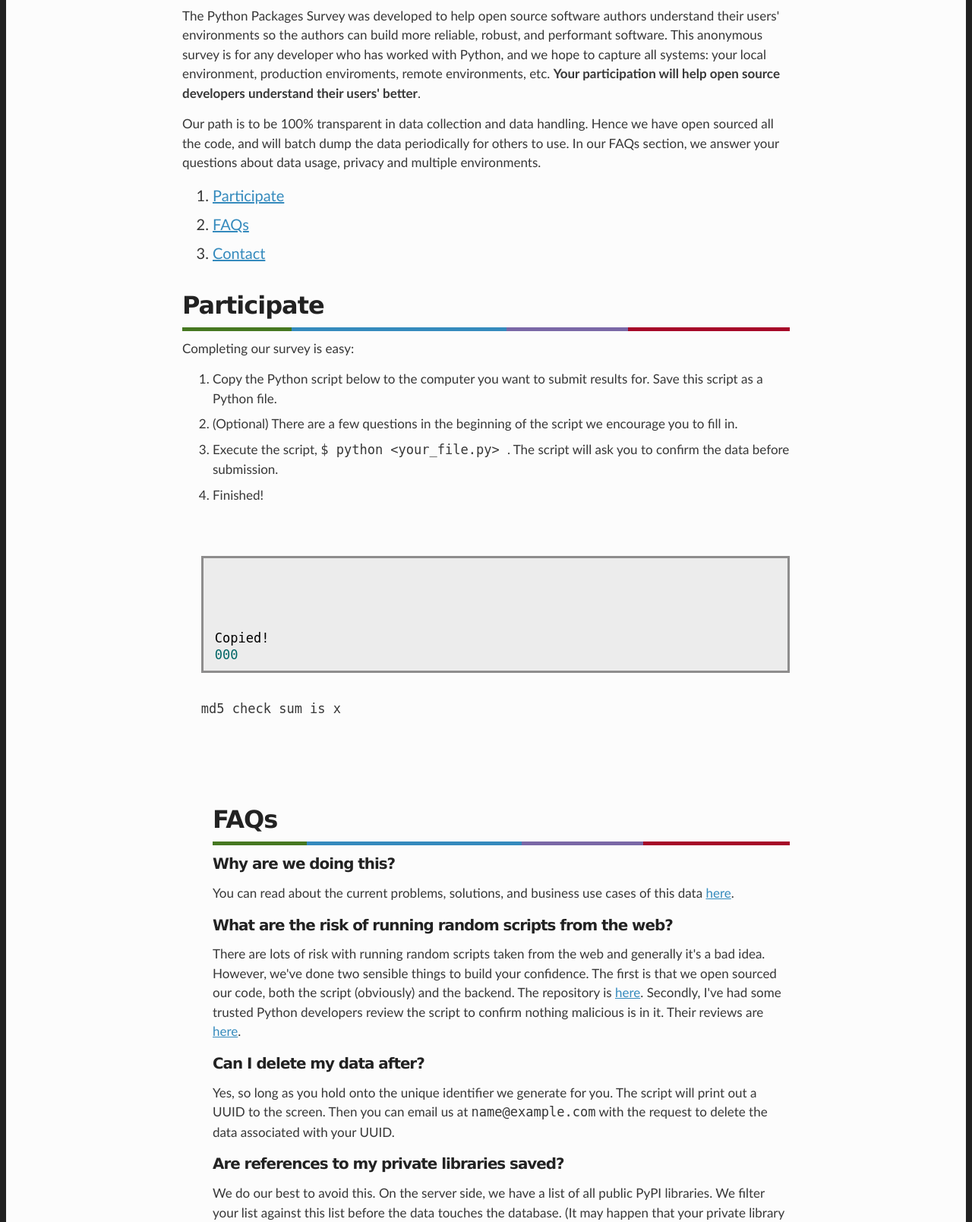
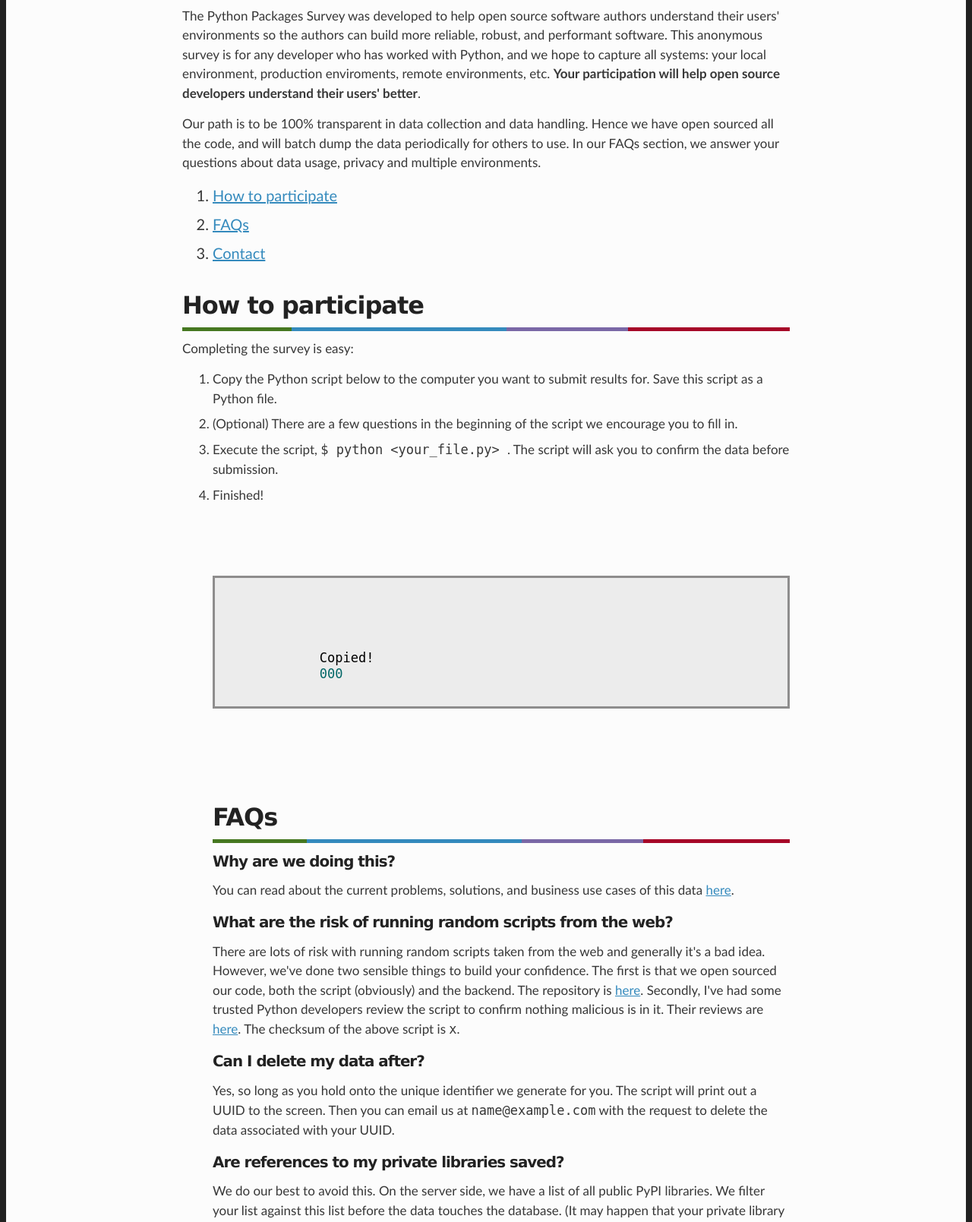
Before and after one commit to CamDavidsonPilon/python_packages_survey, a Flask app: template templates/index.html in a window 1280 px wide. Shown: the part 329-1938 px from the top of the page at 76% size. Run offline with Flask 2, Linux system fonts and the light colour scheme; the template is opened without the code that fills it: most values are stand-ins (such as "Sample title", 1, 10 or a date in 2020); some libraries are stand-ins or nearby versions.

Commit message:
fixes to css and moving the checksum

```diff
--- a/static/style.css
+++ b/static/style.css
@@ -63,24 +63,16 @@ body {
   max-width: 800px;
 }
 
-pre{
-    margin-left: -2%;
-}
 
 #code{
     border: 3px solid #8e8d8d;
     background-color: #ececec;
     padding: 10px 15px;
     line-height: 1.25;
-    user-select: none;
 }
 
 #codeContainer {
   max-width: 100%;
-  white-space: -moz-pre-wrap; /* Mozilla */
-  white-space: pre-line; /* CSS 3 (and 2.1 as well, actually) */
-  word-wrap: break-word; /* IE */
-  word-break: break-all;
 }
 
 ol {
--- a/templates/index.html
+++ b/templates/index.html
@@ -27,14 +27,14 @@
 
         <div id="TOC">
           <ol>
-            <li> <a href="#partcipation">Participate</a> </li>
+            <li> <a href="#partcipation">How to participate</a> </li>
             <li> <a href="#FAQs">FAQs</a> </li>
             <li> <a href="#contact">Contact</a> </li>
           </ol>
         </div>
 
-        <h2 id="partcipation"> Participate </h2>
-        <p> Completing our survey is easy: </p>
+        <h2 id="partcipation">How to participate </h2>
+        <p> Completing the survey is easy: </p>
         <ol>
           <li> Copy the Python script below to the computer you want to submit results for. Save this script as a Python file.</li>
           <li> (Optional) There are a few questions in the beginning of the script we encourage you to fill in.</li>
@@ -49,7 +49,6 @@
             <span id="success">Copied!</span>
             {{code}}
           </code>
-          <p>md5 check sum is {{md5hash}}</p>
         </div>
       </pre>
 
@@ -57,18 +56,25 @@
 
       <h3> Why are we doing this? </h3>
       <p> You can read about the current problems, solutions, and business use cases of this data <a href="https://www.notion.so/camdp/Why-are-we-doing-this-332c3898242a4ce8bf7b784b9e1afa62">here</a>. </p>
+
       <h3> What are the risk of running random scripts from the web? </h3>
-      <p>There are lots of risk with running random scripts taken from the web and generally it's a bad idea. However, we've done two sensible things to build your confidence. The first is that we open sourced our code, both the script (obviously) and the backend. The repository is <a href="https://github.com/CamDavidsonPilon/pip_packages_survey">here</a>. Secondly, I've had some trusted Python developers review the script to confirm nothing malicious is in it. Their reviews are <a href="">here</a>.</p>
+      <p>There are lots of risk with running random scripts taken from the web and generally it's a bad idea. However, we've done two sensible things to build your confidence. The first is that we open sourced our code, both the script (obviously) and the backend. The repository is <a href="https://github.com/CamDavidsonPilon/pip_packages_survey">here</a>. Secondly, I've had some trusted Python developers review the script to confirm nothing malicious is in it. Their reviews are <a href="">here</a>. The checksum of the above script is <code>{{md5hash}}</code>.</p>
+
       <h3> Can I delete my data after? </h3>
-      <p> Yes, so long as you hold onto the unique identifier we generate for you. The script will print out a UUID to the screen. Then you can email us at <code>{{email}}</code> with the request to delete the data associated with your UUID.
+      <p> Yes, so long as you hold onto the unique identifier we generate for you. The script will print out a UUID to the screen. Then you can email us at <code>{{email}}</code> with the request to delete the data associated with your UUID.</p>
+
       <h3> Are references to my private libraries saved?</h3>
-      <p> <bold>We do our best to avoid this.</bold> On the server side, we have a list of all public PyPI libraries. We filter your list against this list before the data touches the database. (It may happen that your private library has the same name as a public library, however, in which case it will not be filtered.)
+      <p> <bold>We do our best to avoid this.</bold> On the server side, we have a list of all public PyPI libraries. We filter your list against this list before the data touches the database. (It may happen that your private library has the same name as a public library, however, in which case it will not be filtered.)</p>
+
       <h3> I have multiple Python environments - which should I use? </h3>
       <p> Two options: either run this script in each environment, <i>or</i> run this script in the one you have open right now. Data collection on either option is appreciated.</p>
+
       <h3> Where can I see the survey results?</h3>
       <p> Periodically, we will be dumping the data to a public location. Stay tuned.</p>
+
       <h3> Why not just mine <code>requirements.txt</code> files on Github?</h3>
       <p> That's a useful dataset, but it answers a different question. Consider this analogy: "what ingredients are paired often in a supermarket" vs "what pairs of food/ingredients people actually take home". We want to answer the latter question, which means investigating actual grocery carts. </p>
+
       <h3> Who are you? </h3>
       <p> I'm <a href="http://github.com/camdavidsonpilon">Cam Davidson-Pilon</a>, a long-time Python developer who works on open source data science libraries.</p>
 
```
